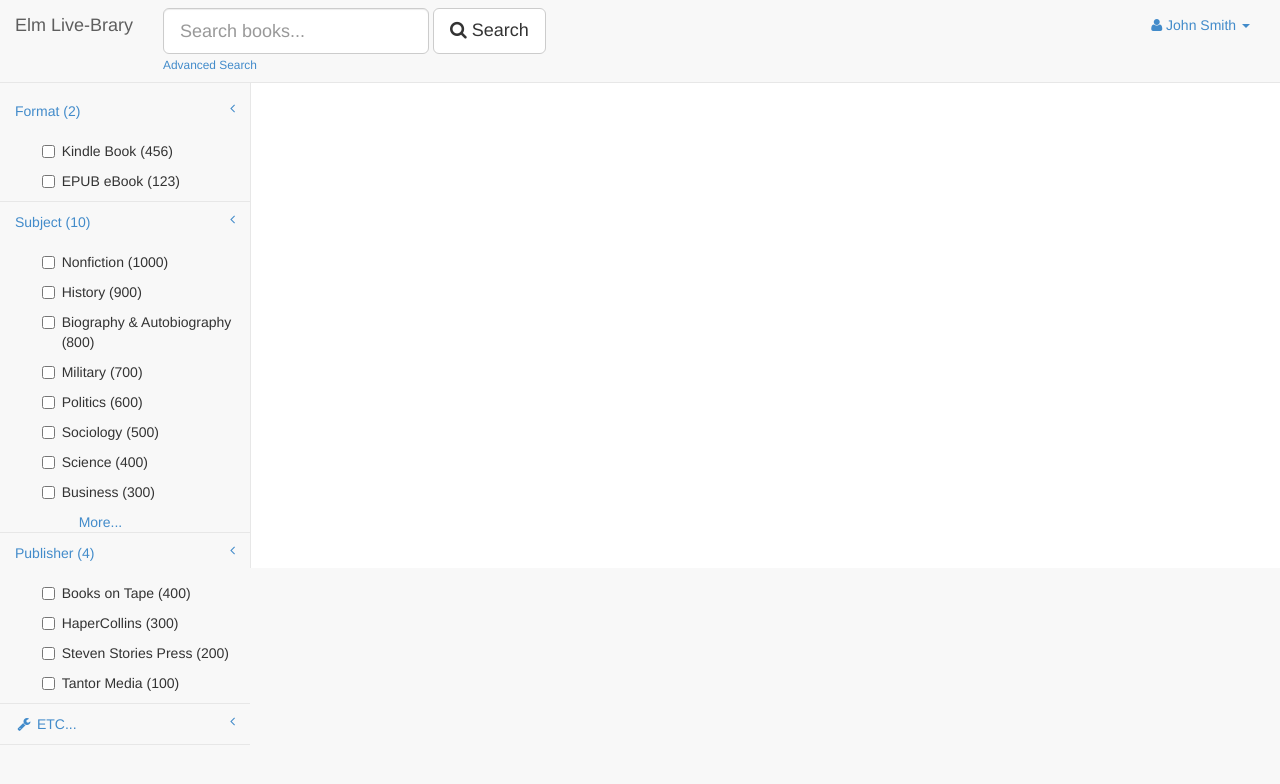
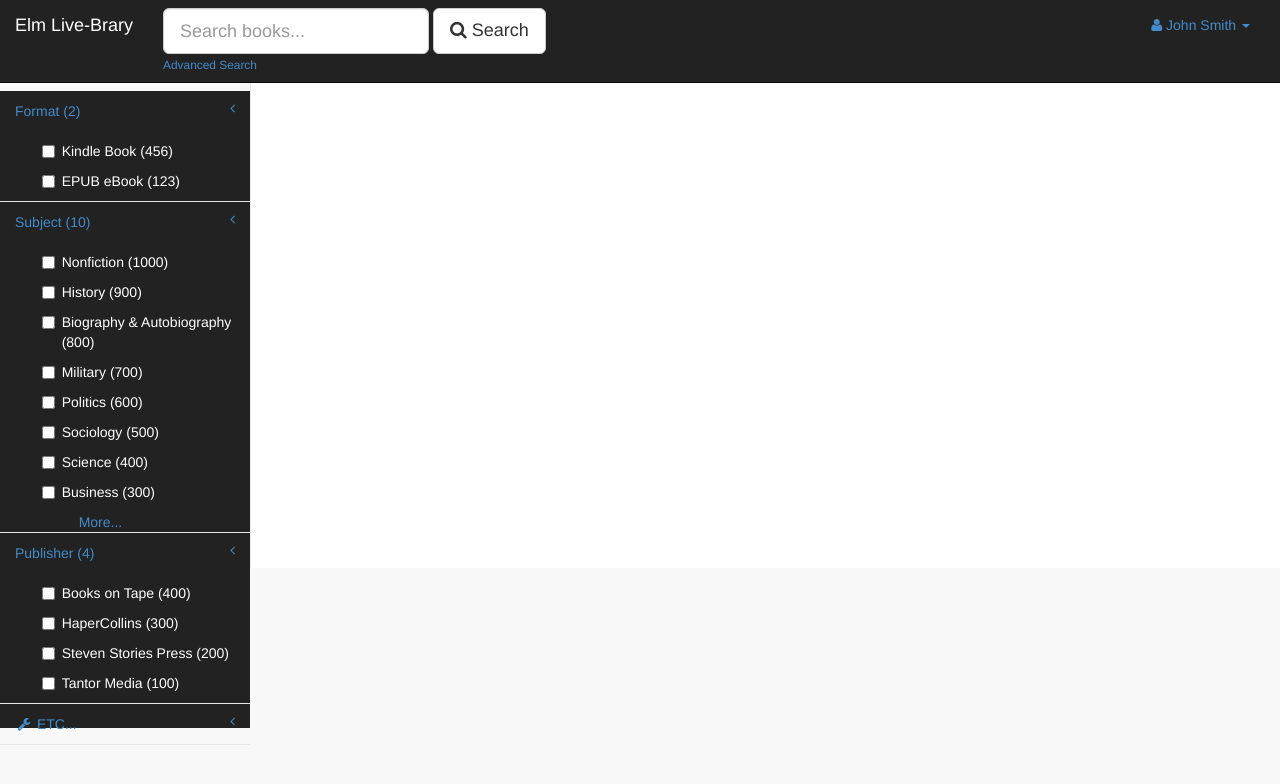
Before and after one commit to alopez93/DeadbraryGuiPlayground, a plain HTML site: page web/filter_practice.html in a window 1280 px wide. Drawn offline with Linux system fonts and the light colour scheme; a script that the page names is missing.

Commit message:
Modified filter_practice color scheme to match our sites.

```diff
--- a/web/filter_practice.html
+++ b/web/filter_practice.html
@@ -22,14 +22,20 @@
 
         <script>
             function subject_onClick() {
-                if($("#subjectMoreLink").text() === "More..."){
+                if ($("#subjectMoreLink").text() === "More...") {
                     $("#subjectMoreLink").text("Less...");
                 }
-                else{
+                else {
                     $("#subjectMoreLink").text("More...");
                 }
             }
         </script>
+        <style>
+            .navbar-inverse
+            {
+                color:white;
+            }
+        </style>
     </head>
 
     <body>
@@ -37,7 +43,7 @@
         <div id="wrapper">
 
             <!-- Navigation -->
-            <nav class="navbar navbar-default navbar-fixed-top" role="navigation" style="margin-bottom: 0">
+            <nav class="navbar navbar-inverse navbar-fixed-top" role="navigation" style="margin-bottom: 0">
                 <div class="navbar-header">
                     <button type="button" class="navbar-toggle" data-toggle="collapse" data-target=".navbar-collapse">
                         <span class="sr-only">Toggle navigation</span>
@@ -83,7 +89,7 @@
                 <!-- /.navbar-top-links -->
                 <br/>
                 <br/>
-                <div class="navbar-default sidebar" role="navigation">
+                <div class="navbar-inverse sidebar" role="navigation">
                     <div class="sidebar-nav navbar-collapse">
                         <ul class="nav" id="side-menu">
                             <li>
```
